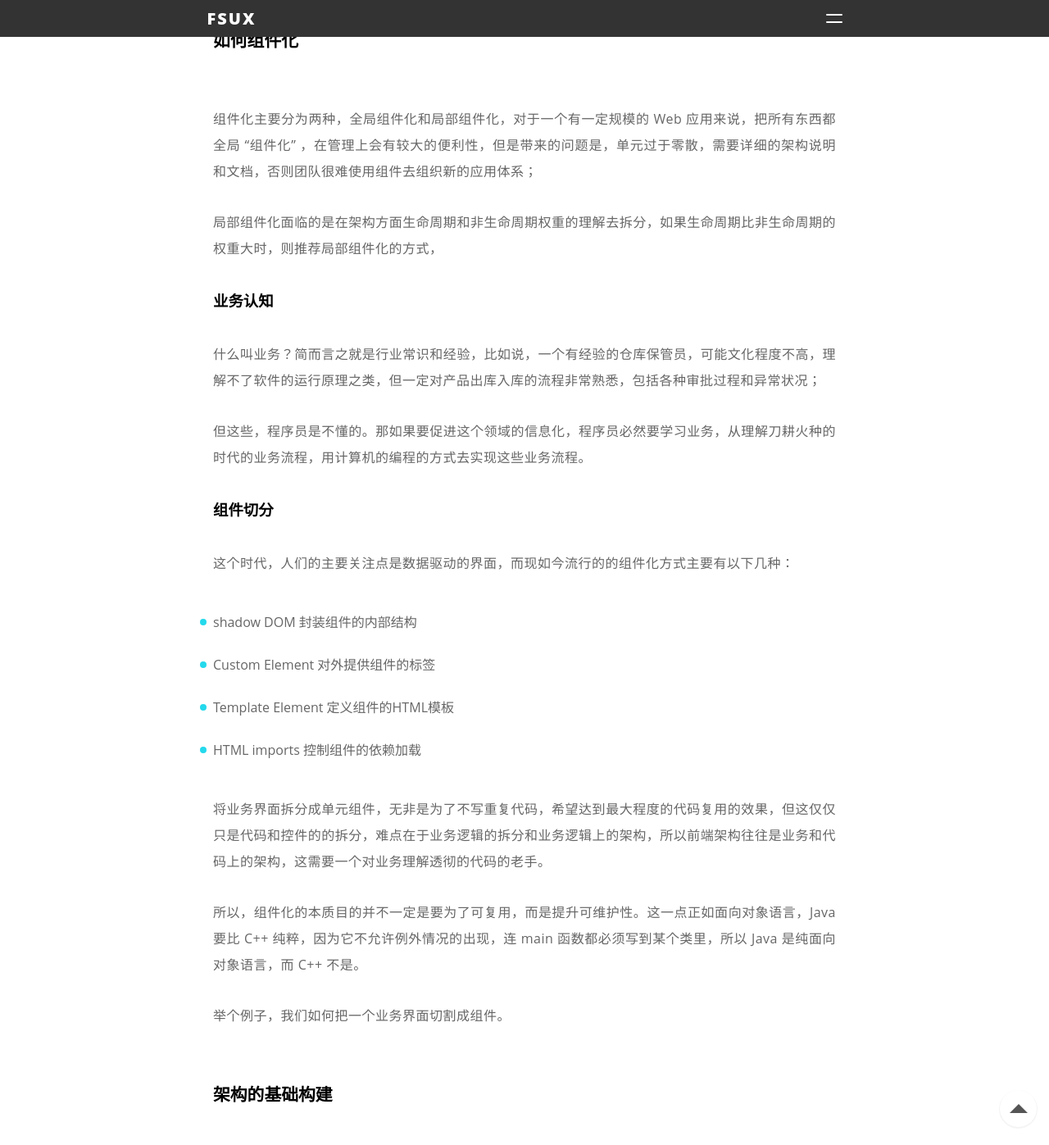
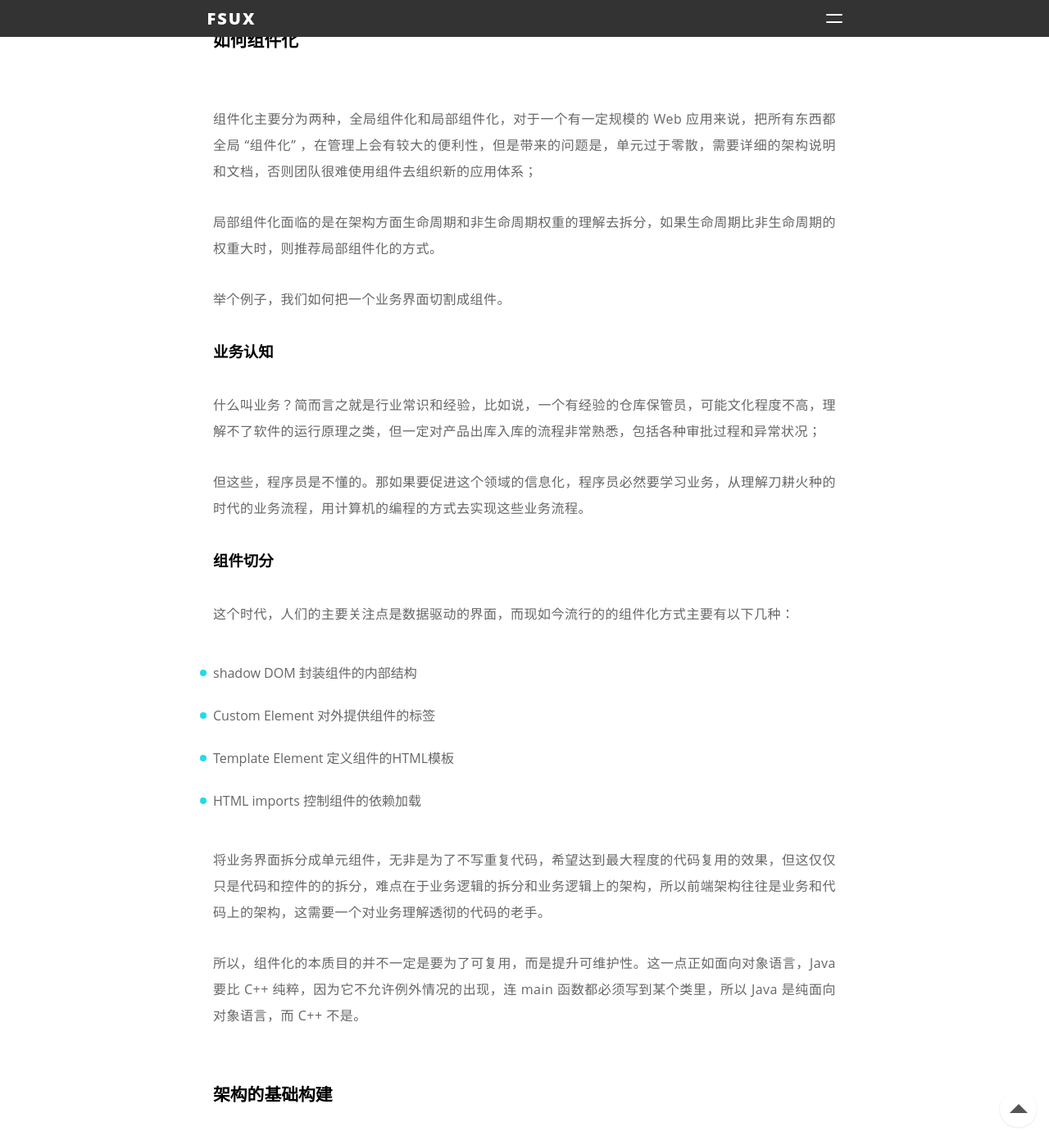
Before and after one commit to Haonancx/Haonancx.github.io, a Jekyll site: the page built from _posts/2017-6-1-Talk-about-component-architecture.markdown, in a window 1280 px wide and 1400 px high, scrolled down 4134 px. Shown: the top 1397 px of the window at 82% size. Built offline with Jekyll 4.4.1, drawn with Linux system fonts in a browser that asks for light colours; nearby versions of some CDN libraries; Markdown is read by kramdown in place of the engine named in the settings; comment, search, counter and statistics services are not loaded; some of the changed lines change nothing that is shown.

Commit message:
文章整理

```diff
--- a/_posts/2017-6-1-Talk-about-component-architecture.markdown
+++ b/_posts/2017-6-1-Talk-about-component-architecture.markdown
@@ -88,7 +88,9 @@ tags: 随笔 架构 浅谈前端
 
 组件化主要分为两种，全局组件化和局部组件化，对于一个有一定规模的 Web 应用来说，把所有东西都全局 "组件化" ，在管理上会有较大的便利性，但是带来的问题是，单元过于零散，需要详细的架构说明和文档，否则团队很难使用组件去组织新的应用体系；
 
-局部组件化面临的是在架构方面生命周期和非生命周期权重的理解去拆分，如果生命周期比非生命周期的权重大时，则推荐局部组件化的方式，
+局部组件化面临的是在架构方面生命周期和非生命周期权重的理解去拆分，如果生命周期比非生命周期的权重大时，则推荐局部组件化的方式。
+
+举个例子，我们如何把一个业务界面切割成组件。
 
 #### 业务认知
 
@@ -109,9 +111,6 @@ tags: 随笔 架构 浅谈前端
 将业务界面拆分成单元组件，无非是为了不写重复代码，希望达到最大程度的代码复用的效果，但这仅仅只是代码和控件的的拆分，难点在于业务逻辑的拆分和业务逻辑上的架构，所以前端架构往往是业务和代码上的架构，这需要一个对业务理解透彻的代码的老手。
 
 所以，组件化的本质目的并不一定是要为了可复用，而是提升可维护性。这一点正如面向对象语言，Java 要比 C++ 纯粹，因为它不允许例外情况的出现，连 main 函数都必须写到某个类里，所以 Java 是纯面向对象语言，而 C++ 不是。
-
-举个例子，我们如何把一个业务界面切割成组件。
-
 
 
 ### 架构的基础构建
```
